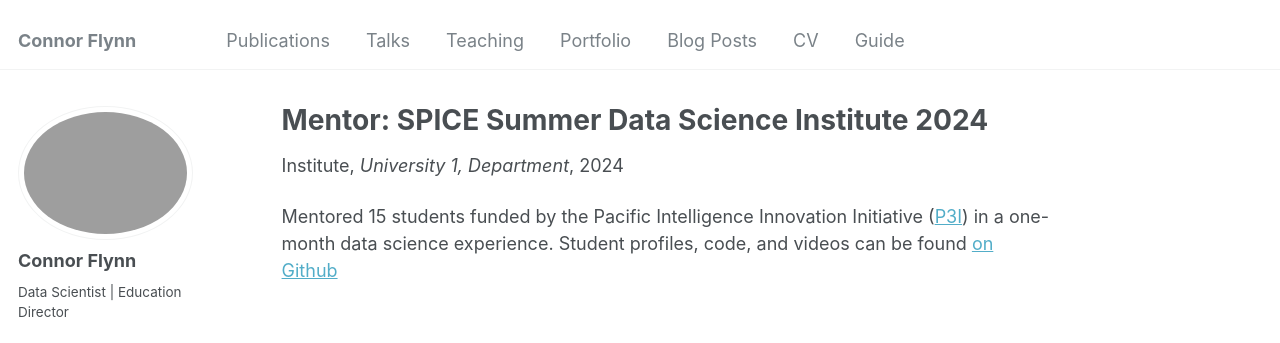
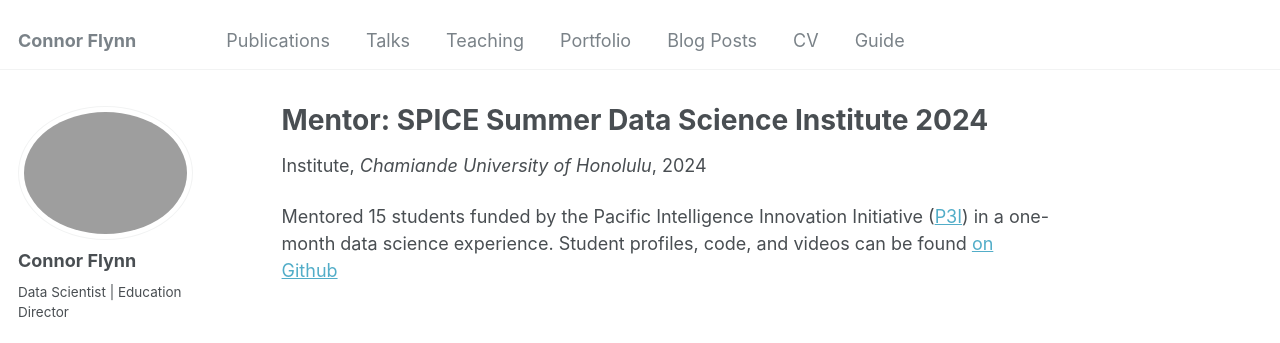
Before and after one commit to ConnorFlynn/ConnorFlynn.github.io, a Jekyll site: the page built from _teaching/2024-07-01-teaching.md, in a window 1280 px wide and 989 px high. Shown: the top 343 px of the window. Built offline with Jekyll 4.4.1, drawn with Linux system fonts in a browser that asks for light colours; some web fonts are replaced.

Commit message:
Update 2024-07-01-teaching.md

```diff
--- a/_teaching/2024-07-01-teaching.md
+++ b/_teaching/2024-07-01-teaching.md
@@ -3,7 +3,7 @@ title: "Mentor: SPICE Summer Data Science Institute 2024"
 collection: teaching
 type: "Institute"
 permalink: /teaching/2024-07-01
-venue: "University 1, Department"
+venue: "Chamiande University of Honolulu"
 date: 2024-07-01
 location: "Honolulu, Hawaii"
 ---
```
